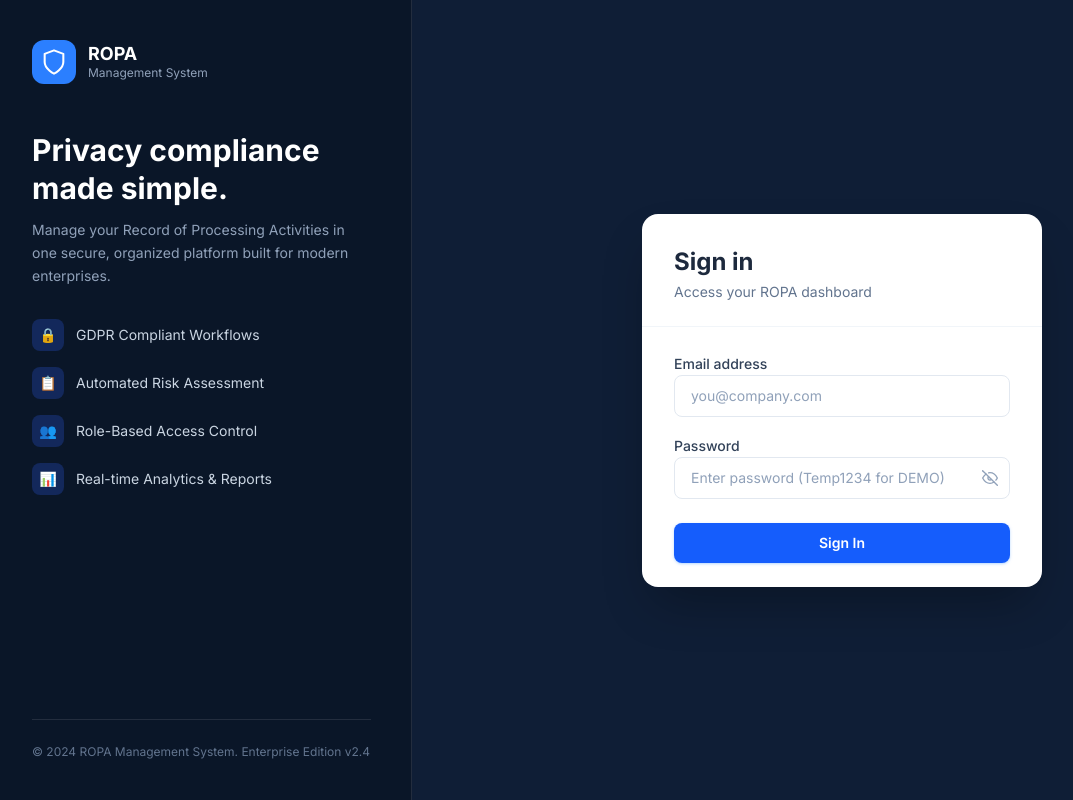
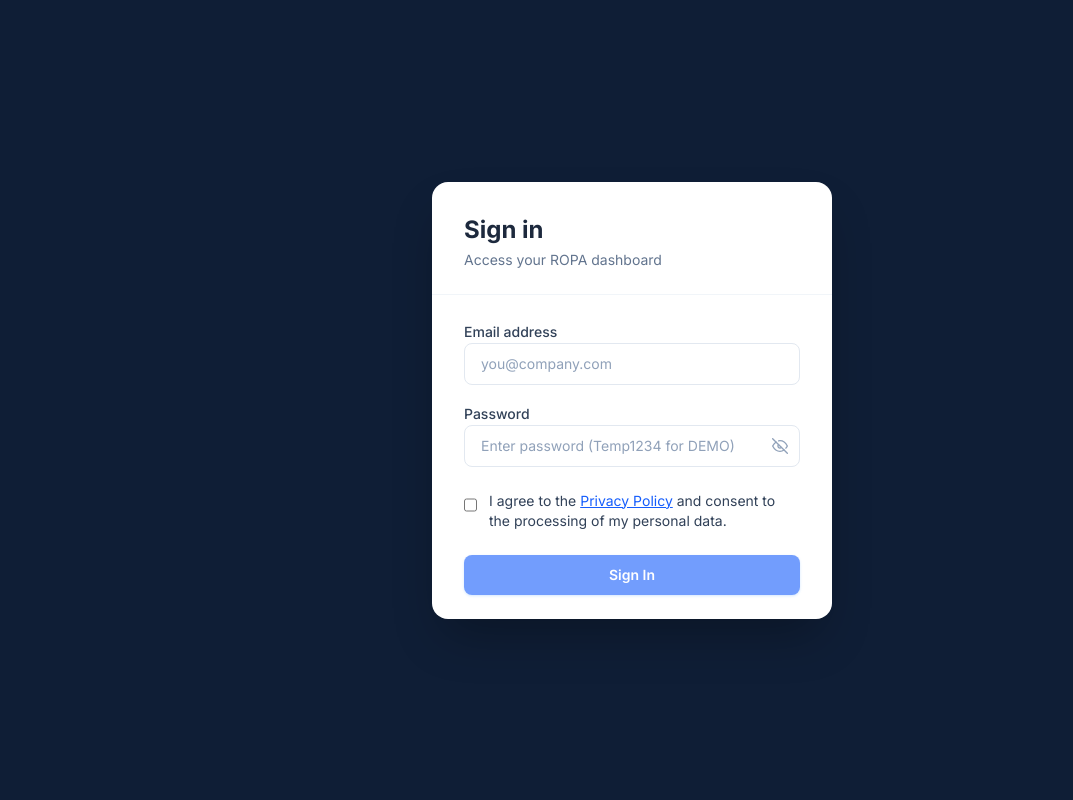
Before and after one commit to Jinny112477/RaPo, a Next.js app in the folder rapo/: page /login in a window 1280 px wide. Shown: the whole page, without its empty margins (8-1081 px from the left). Built offline with nearby package versions, Linux system fonts and the light colour scheme; no server answers.

Commit message:
update login

```diff
--- a/rapo/app/login/page.tsx
+++ b/rapo/app/login/page.tsx
@@ -36,6 +36,7 @@ export default function LoginPage() {
   const [email, setEmail] = useState('');
   const [password, setPassword] = useState('');
   const [showPw, setShowPw] = useState(false);
+  const [accepted, setAccepted] = useState(false);
   const [error, setError] = useState('');
   const [loading, setLoading] = useState(false);
 
@@ -44,6 +45,10 @@ export default function LoginPage() {
     e.preventDefault();
     setError('');
     setLoading(true);
+    if (!accepted) {
+      setLoading(false);
+      return setError('Please accept the privacy policy.');
+    }
     const ok = await login(email, password || 'Temp1234');
     setLoading(false);
     if (ok) router.push('/dashboard');
@@ -51,56 +56,8 @@ export default function LoginPage() {
   };
 
   return (
-    <div className="min-h-screen bg-[#0f1e36] flex">
-      {/* Left panel - branding */}
-      <div className="hidden lg:flex flex-col justify-between w-[420px] bg-[#0a1628] border-r border-white/10 p-10 flex-shrink-0">
-        <div>
-          <div className="flex items-center gap-3 mb-12">
-            <div className="w-11 h-11 bg-blue-500 rounded-xl flex items-center justify-center">
-              <ShieldIcon />
-            </div>
-            <div>
-              <p className="text-white font-bold text-lg leading-tight">ROPA</p>
-              <p className="text-slate-400 text-xs">Management System</p>
-            </div>
-          </div>
-
-          <div className="space-y-8">
-            <div>
-              <h2 className="text-white text-3xl font-bold leading-tight mb-3">
-                Privacy compliance<br />made simple.
-              </h2>
-              <p className="text-slate-400 text-sm leading-relaxed">
-                Manage your Record of Processing Activities in one secure, organized platform built for modern enterprises.
-              </p>
-            </div>
-
-            <div className="space-y-4">
-              {[
-                { icon: '🔒', label: 'GDPR Compliant Workflows' },
-                { icon: '📋', label: 'Automated Risk Assessment' },
-                { icon: '👥', label: 'Role-Based Access Control' },
-                { icon: '📊', label: 'Real-time Analytics & Reports' },
-              ].map((f) => (
-                <div key={f.label} className="flex items-center gap-3">
-                  <span className="w-8 h-8 bg-blue-900/50 rounded-lg flex items-center justify-center text-sm">{f.icon}</span>
-                  <span className="text-slate-300 text-sm">{f.label}</span>
-                </div>
-              ))}
-            </div>
-          </div>
-        </div>
-
-        <div className="border-t border-white/10 pt-6">
-          <p className="text-xs text-slate-500">
-            © 2024 ROPA Management System. Enterprise Edition v2.4
-          </p>
-        </div>
-      </div>
-
-      {/* Right panel - login form */}
-      <div className="flex-1 flex items-center justify-center p-6">
-        <div className="w-full max-w-[400px]">
+    <div className="min-h-screen bg-[#0f1e36] flex items-center justify-center p-6">
+      <div className="w-full max-w-[400px]">
           {/* Mobile logo */}
           <div className="flex items-center gap-2.5 mb-8 lg:hidden">
             <div className="w-9 h-9 bg-blue-500 rounded-lg flex items-center justify-center">
@@ -155,9 +112,26 @@ export default function LoginPage() {
                 </div>
               </div>
 
+              <div className="flex items-start gap-3 pt-2">
+                <input
+                  id="privacy-consent"
+                  type="checkbox"
+                  checked={accepted}
+                  onChange={(e) => setAccepted(e.target.checked)}
+                  className="mt-1.5 h-4 w-4 rounded border-slate-300 text-blue-600 focus:ring-blue-500"
+                />
+                <label htmlFor="privacy-consent" className="text-sm text-slate-700">
+                  I agree to the{' '}
+                  <span className="text-blue-600 underline hover:text-blue-700 cursor-pointer">
+                    Privacy Policy
+                  </span>{' '}
+                  and consent to the processing of my personal data.
+                </label>
+              </div>
+
               <button
                 type="submit"
-                disabled={loading}
+                disabled={loading || !accepted}
                 className="w-full py-2.5 bg-blue-600 text-white text-sm font-semibold rounded-lg hover:bg-blue-700 disabled:opacity-60 disabled:cursor-not-allowed transition-all duration-200 shadow-sm shadow-blue-200 mt-2"
               >
                 {loading ? (
@@ -173,6 +147,5 @@ export default function LoginPage() {
           </div>
         </div>
       </div>
-    </div>
   );
 }
```
